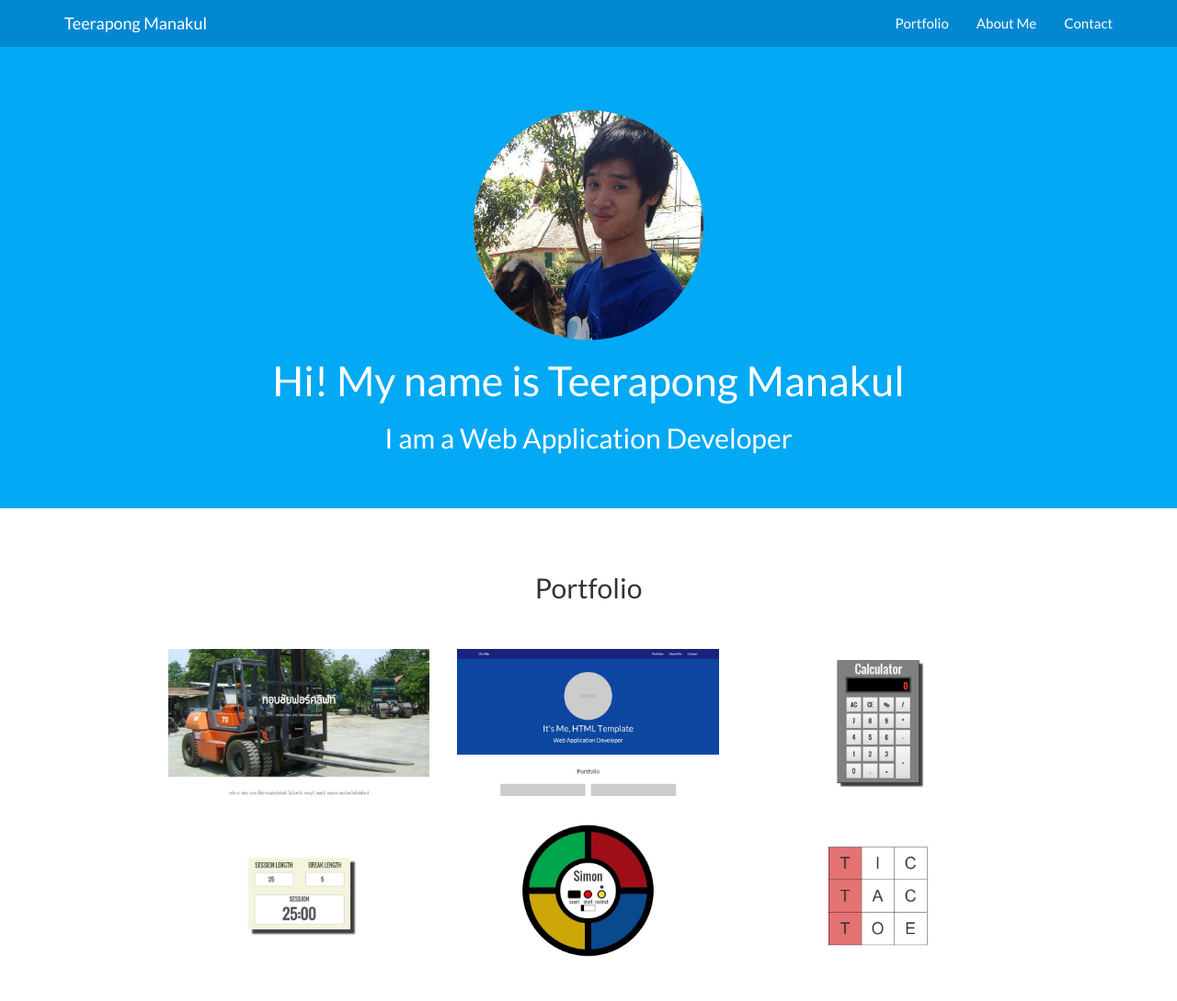
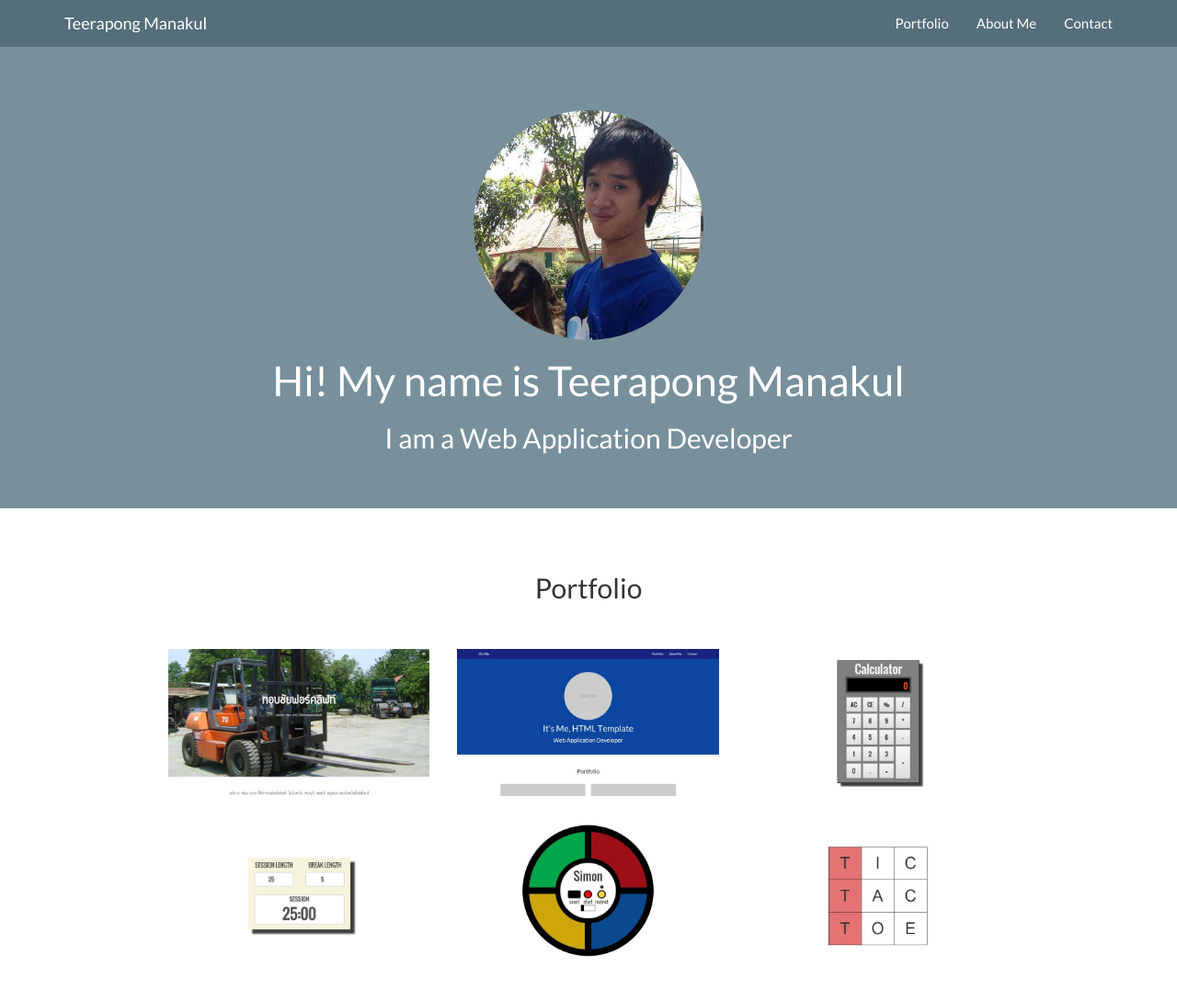
Before and after one commit to Ceece/ceece.github.io, a plain HTML site: page index.html in a window 1280 px wide. Shown: the top 1089 px of the page at 92% size. Drawn offline with nearby package versions, Linux system fonts and the light colour scheme; a script that the page names is missing.

Commit message:
change color to blue grey

```diff
--- a/css/itsme.css
+++ b/css/itsme.css
@@ -15,12 +15,12 @@ body {
  */
 
 .bg-primary {
-	background-color: #03A9F4;
+	background-color: #78909C;
 	color: #ffffff;
 }
 
 nav, footer {
-	background-color: #0288D1;
+	background-color: #546E7A;
 	color: #ffffff;
 }
 
```
